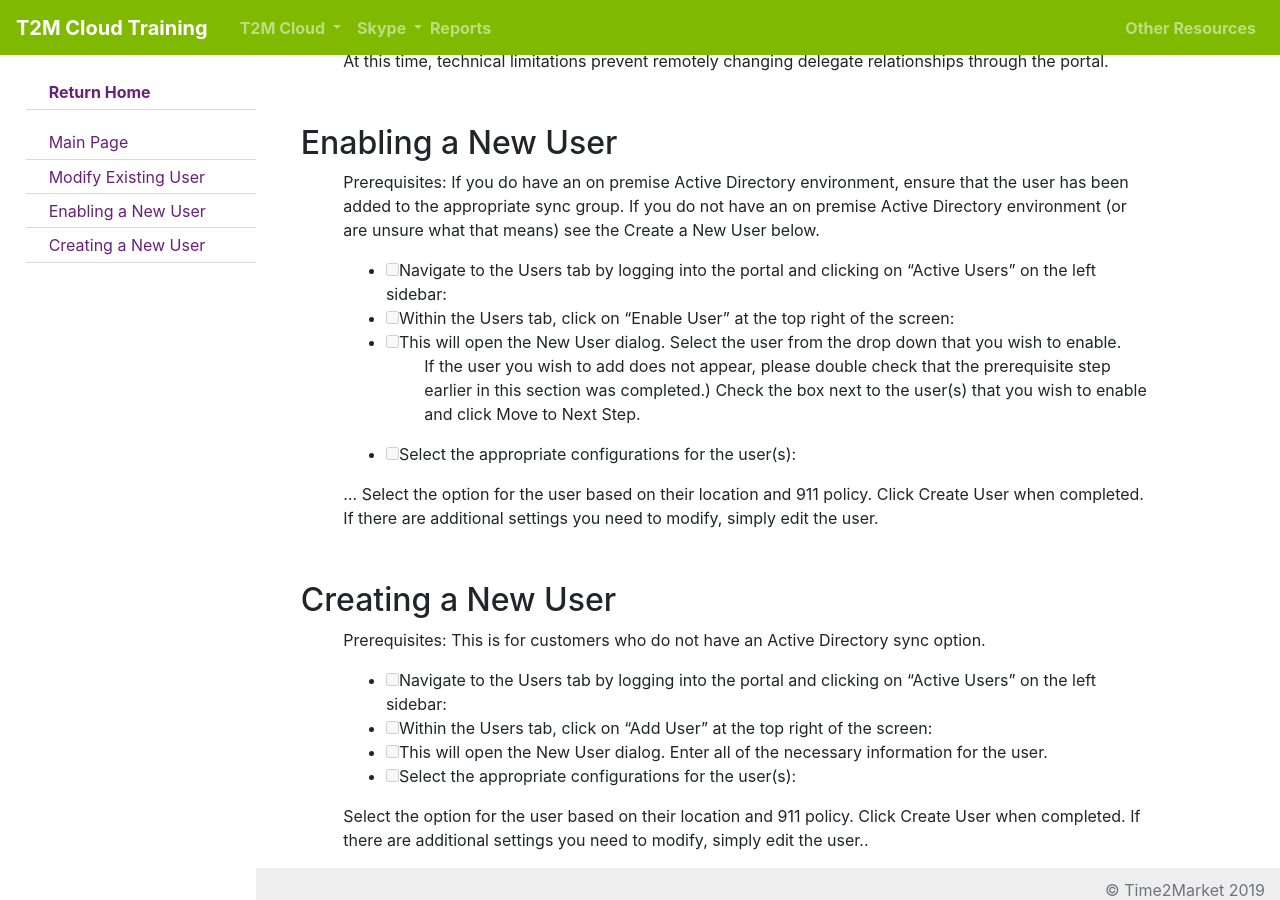
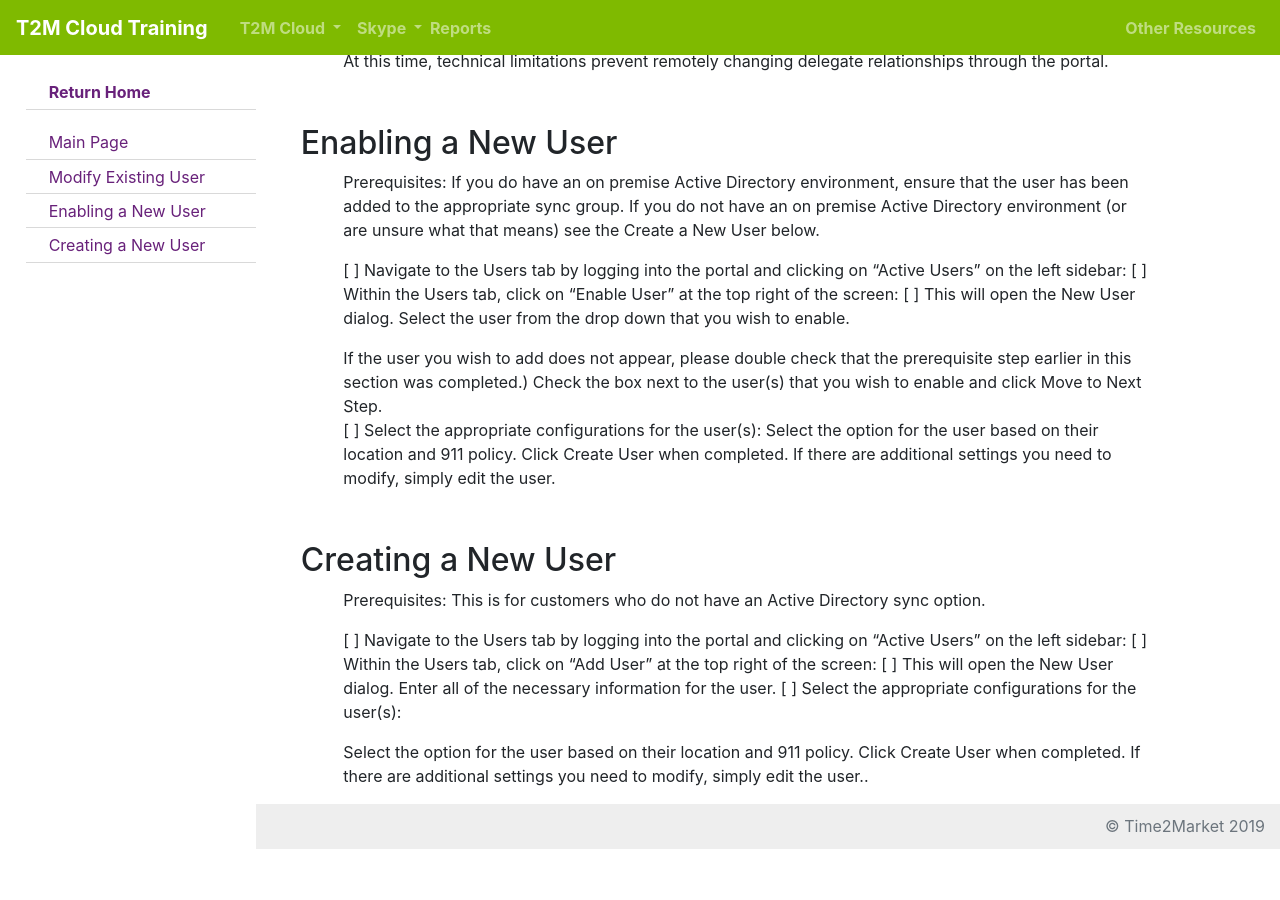
Before and after one commit to t2mdev/docs-vc, a Jekyll site: the page built from _docs/users.md, in a window 1280 px wide and 900 px high, scrolled down 2653 px. Built offline with Jekyll 4.4.1, drawn with Linux system fonts in a browser that asks for light colours; after the commit the page ends 3502 px from its top, so only the background shows below that; some of the changed text lies outside the part shown.

```diff
--- a/_docs/users.md
+++ b/_docs/users.md
@@ -16,7 +16,7 @@ The users page allows you to see all users enabled for Skype for Business.  At t
 
 When selecting a user from the table of existing users, you will see the following page appear.
 
-> Important: By default, editing is disabled when you open up any user account.  You must select the Enable Editing button.  Once you do this, you can modify the settings for the user.  When you make a change, that change takes effect immediately.  **There is no save button required.**
+> **Important:** By default, editing is disabled when you open up any user account.  You must select the Enable Editing button.  Once you do this, you can modify the settings for the user.  When you make a change, that change takes effect immediately.  **There is no save button required.**
 
 ![Cloud Portal](/assets/images/user.2.png)
 
@@ -70,21 +70,20 @@ The **Team Members** and **Delegate Members** tabs allow you to view the user’
 
 Prerequisites: If you do have an on premise Active Directory environment, ensure that the user has been added to the appropriate sync group. If you do not have an on premise Active Directory environment (or are unsure what that means) see the Create a New User below.
 
-- [ ] Navigate to the Users tab by logging into the portal and clicking on "Active Users" on the left sidebar:
-- [ ] Within the Users tab, click on "Enable User" at the top right of the screen:
-- [ ] This will open the New User dialog.  Select the user from the drop down that you wish to enable.
+[ ] Navigate to the Users tab by logging into the portal and clicking on "Active Users" on the left sidebar:
+[ ] Within the Users tab, click on "Enable User" at the top right of the screen:
+[ ] This will open the New User dialog.  Select the user from the drop down that you wish to enable.
 > If the user you wish to add does not appear, please double check that the prerequisite step earlier in this section was completed.) Check the box next to the user(s) that you wish to enable and click Move to Next Step.
-- [ ] Select the appropriate configurations for the user(s):
-
-... Select the option for the user based on their location and 911 policy.  Click Create User when completed.  If there are additional settings you need to modify, simply edit the user.
+[ ] Select the appropriate configurations for the user(s):
+ > Select the option for the user based on their location and 911 policy.  Click Create User when completed.  If there are additional settings you need to modify, simply edit the user.
 
 ## Creating a New User
 
 Prerequisites: This is for customers who do not have an Active Directory sync option.
 
-- [ ] Navigate to the Users tab by logging into the portal and clicking on "Active Users" on the left sidebar:
-- [ ] Within the Users tab, click on "Add User" at the top right of the screen:
-- [ ] This will open the New User dialog.  Enter all of the necessary information for the user.
-- [ ] Select the appropriate configurations for the user(s):
+[ ] Navigate to the Users tab by logging into the portal and clicking on "Active Users" on the left sidebar:
+[ ] Within the Users tab, click on "Add User" at the top right of the screen:
+[ ] This will open the New User dialog.  Enter all of the necessary information for the user.
+[ ] Select the appropriate configurations for the user(s):
 
 Select the option for the user based on their location and 911 policy.  Click Create User when completed.  If there are additional settings you need to modify, simply edit the user..
```
